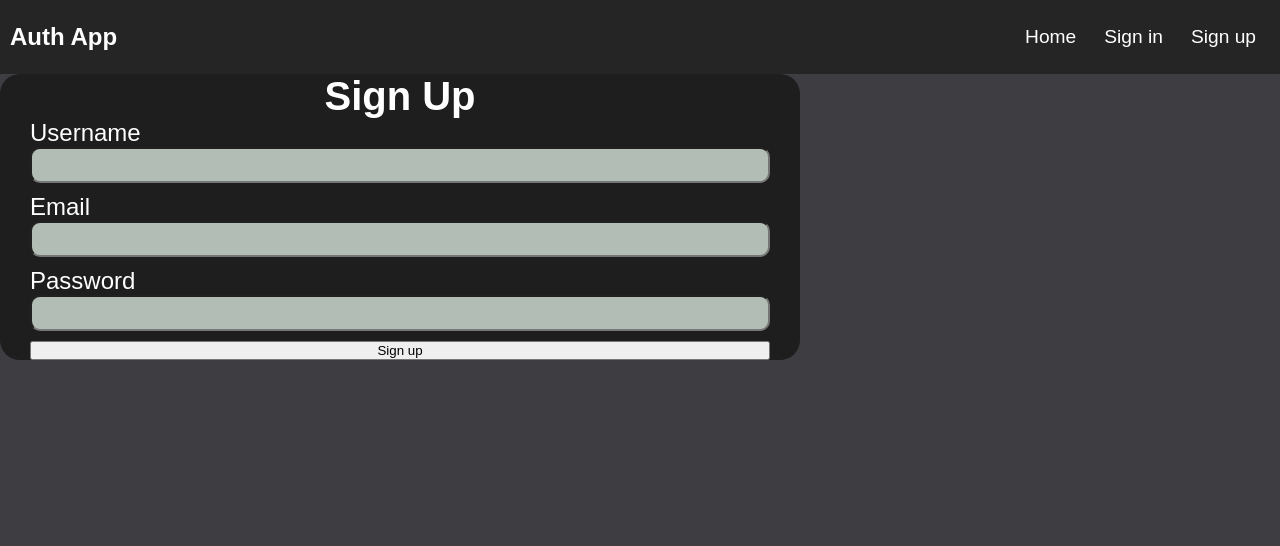
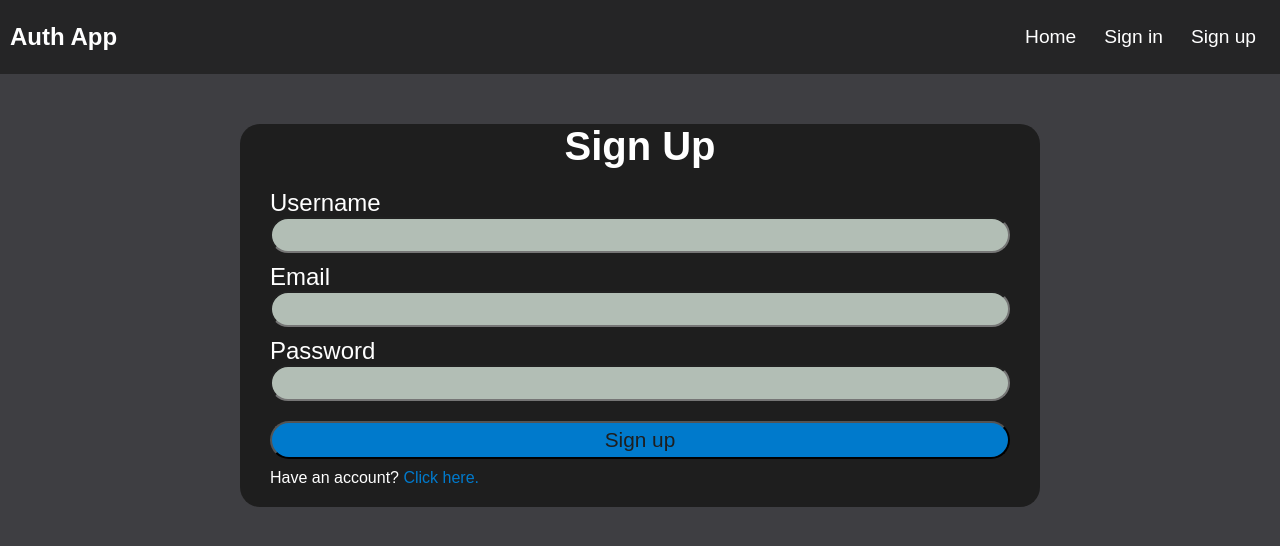
Before and after one commit to FrancisAl-j/mern-auth, a React (Vite) app in the folder front/: page /signup in a window 1280 px wide. Shown: the top 546 px of the page. Built offline with nearby package versions, Linux system fonts and the light colour scheme.

Commit message:
Finished sign up form and add some changes

```diff
--- a/front/src/App.jsx
+++ b/front/src/App.jsx
@@ -8,6 +8,7 @@ import Signin from './components/Signin'
 const App = () => {
   return (
       <BrowserRouter>
+        <div className='container'>
           <header>
             <Nav />
           </header>
@@ -17,6 +18,7 @@ const App = () => {
             <Route path='/signup' element={<Signup />}></Route>
             <Route path='/signin' element={<Signin />}></Route>
           </Routes>
+        </div>
       </BrowserRouter>
   )
 }
--- a/front/src/app.css
+++ b/front/src/app.css
@@ -13,6 +13,10 @@
     font-family: Arial, Helvetica, sans-serif;
     text-decoration: none;
     /*outline: dotted red 1px;*/
+}
+.container {
+    width: 100%;
+    background:	var(--light-dark);
 }
 body {
     width: 100%;
@@ -58,6 +62,7 @@ ul li:hover {
     width: min(100% - 20px, 800px);
     background: var(--darkest);
     border-radius: 20px;
+    margin: 50px auto;
 }
 .form-wrapper h1 {
     color: #fff;
@@ -67,7 +72,7 @@ ul li:hover {
 }
 .form-container {
     width: 100%;
-    padding: 0 30px;
+    padding: 20px 30px;
 }
 .form-container form {
     display: flex;
@@ -85,6 +90,29 @@ ul li:hover {
 .form-container form .form-elements input {
     background: #B2BEB5;
     font-size: 1.2rem;
-    border-radius: 10px;
-    padding: 5px 10px;
+    border-radius: 25px;
+    padding: 5px 20px;
 }
+.form-container form .signup {
+    padding: 5px 20px;
+    border-radius: 25px;
+    cursor: pointer;
+    margin-top: 10px;
+    font-size: 1.3rem;
+    background: var(--blue);
+    color: var(--darkest);
+}
+.form-container form .signup:hover {
+    background: var(--light-dark);
+    color: #fff;
+}
+.form-container .question {
+    margin-top: 10px;
+}
+.form-container .question p {
+    display: inline;
+    color: #fff;
+}
+.form-container .question span{
+    color: var(--blue);
+}
--- a/front/src/components/Signup.jsx
+++ b/front/src/components/Signup.jsx
@@ -1,3 +1,5 @@
+import { Link } from 'react-router-dom'
+
 const Signup = () => {
     return (
         <div className="form-wrapper">
@@ -29,8 +31,15 @@ const Signup = () => {
                         />
                     </div>
 
-                    <button type="submit">Sign up</button>
+                    <button className="signup" type="submit">Sign up</button>
                 </form>
+
+                <div className="question">
+                    <p>Have an account? </p>
+                    <Link to='/signin'>
+                        <span>Click here.</span>
+                    </Link>
+                </div>
             </div>
         </div>
     )
```
Lines whose indentation alone changed are shown as unchanged.
